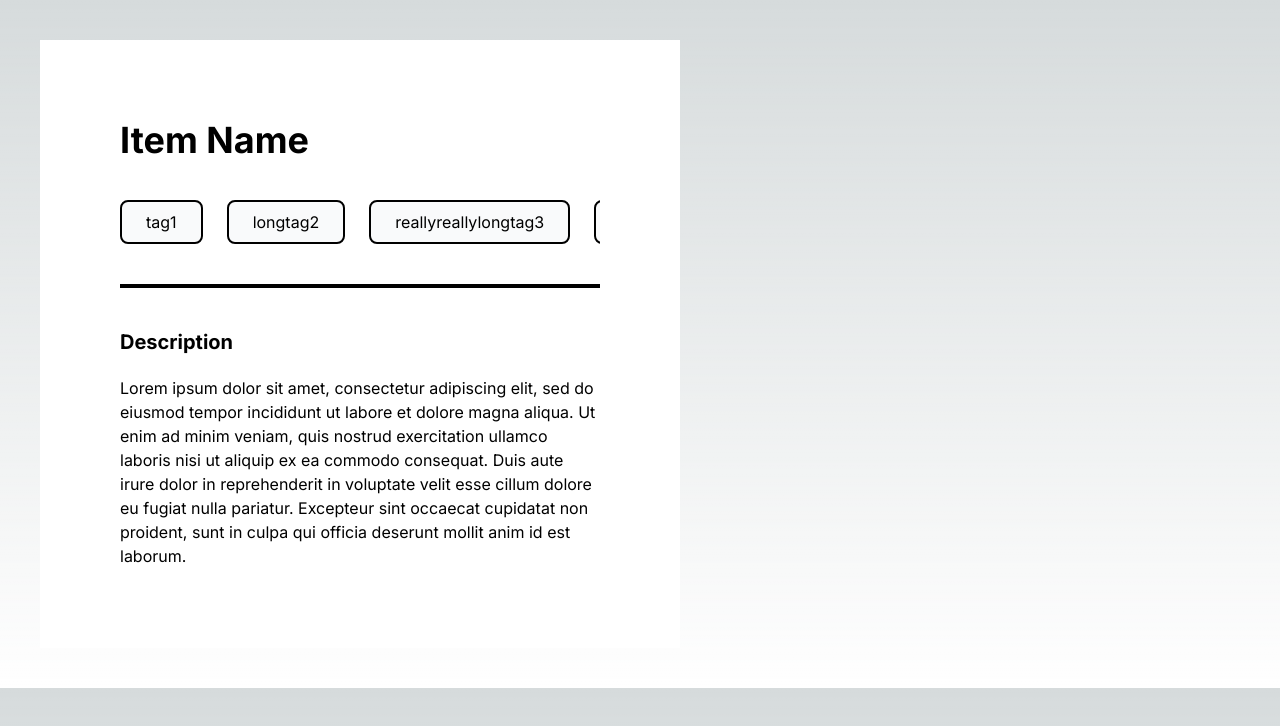
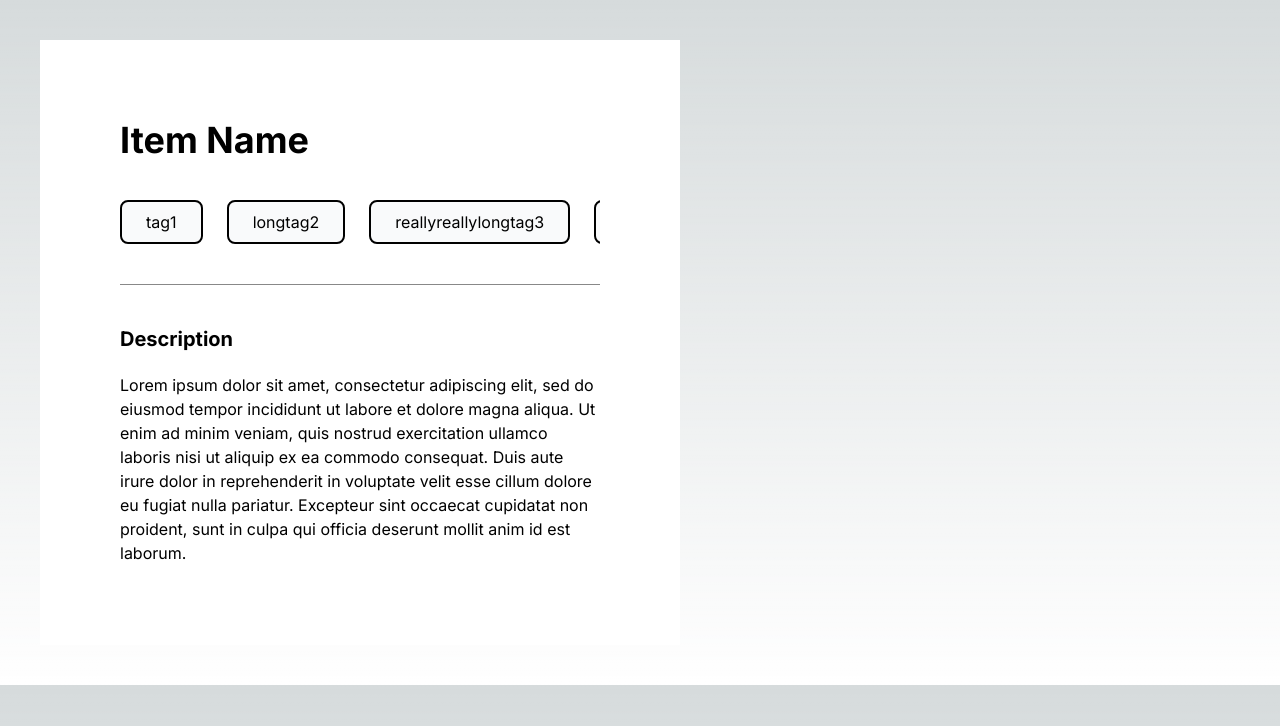
Before and after one commit to JumboCode/theatre-at-first, a Next.js app: page /item-detail-test in a window 1280 px wide. Shown: the top 726 px of the page. Built offline with nearby package versions, Linux system fonts and the light colour scheme.

Commit message:
Added an hr line

```diff
--- a/src/app/item-detail-test/page.tsx
+++ b/src/app/item-detail-test/page.tsx
@@ -1,10 +1,3 @@
-
-interface itemDetailProps {
-  name: string,
-  tags: string[],
-  description: string,
-}
-
 export default function itemDetailTest(name: string, tags: string[], description: string) {
 
   name = "Item Name";
@@ -24,9 +17,7 @@ export default function itemDetailTest(name: string, tags: string[], description
             </div>
           ))}
         </div>
-        <div className="bg-black w-[100%] h-px border-2 border-black">
-
-        </div>
+        <hr style={{ borderTop: '1px solid #888888' }} />
         <div>
           <div className="text-xl font-bold mb-5">
             Description
```
